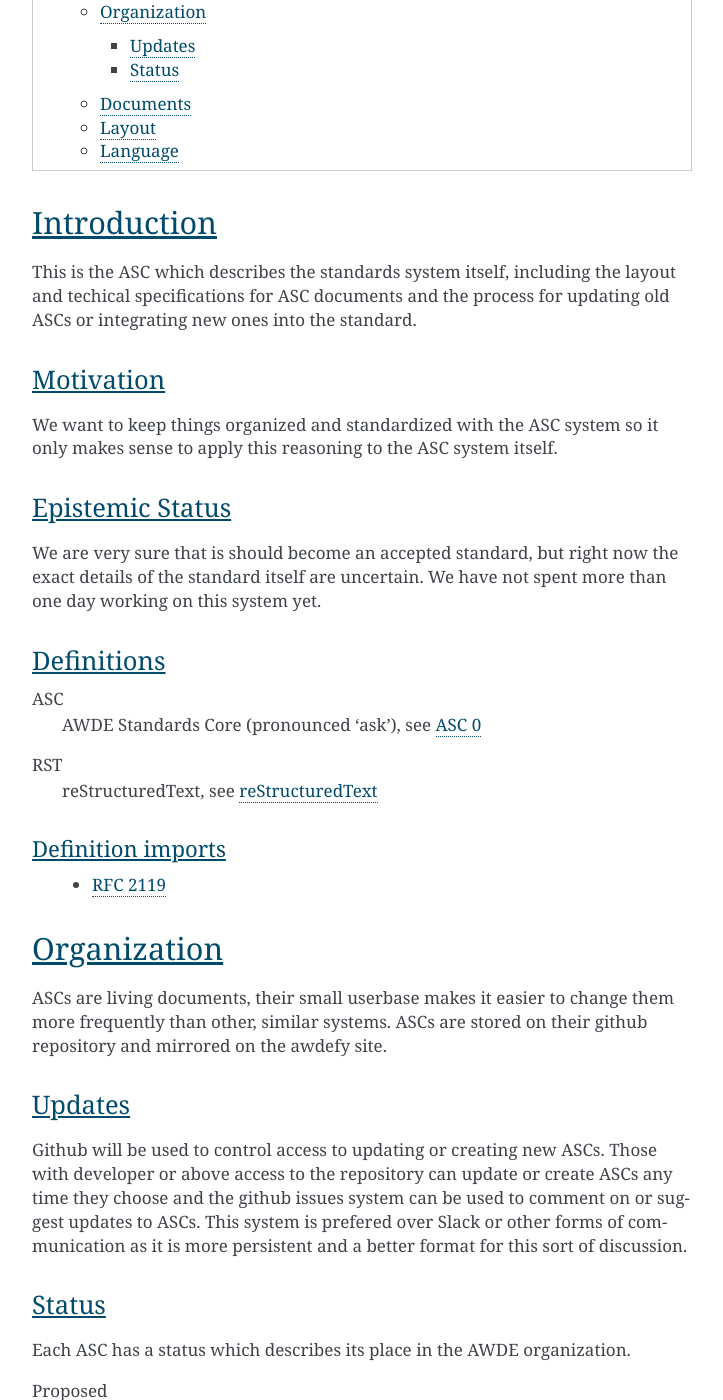
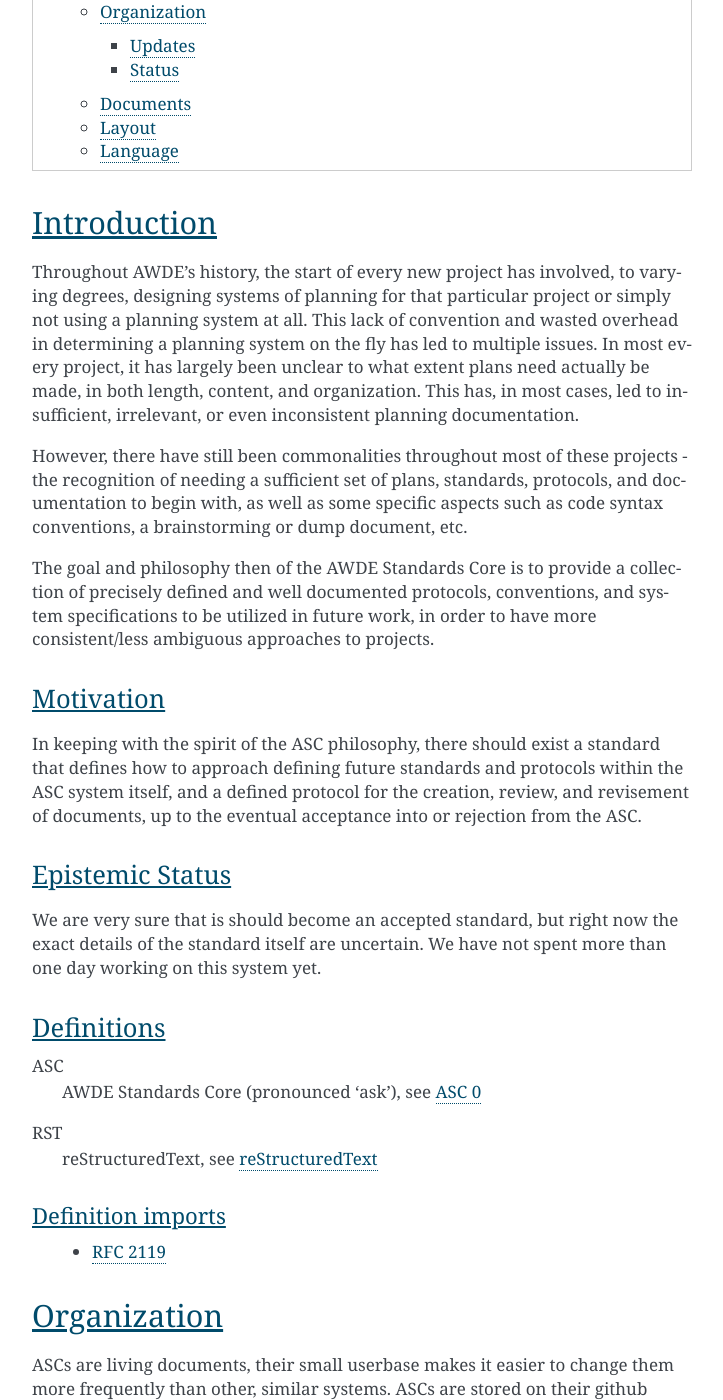
Before and after one commit to AwdeDarkar/asc, a Sphinx documentation site: the page built from source/asc_list/asc000.rst, in a window 1280 px wide and 1400 px high, scrolled down 726 px. Shown: the whole window, without its empty margins (388-1111 px from the left). Built offline with Sphinx 7.4.7, drawn with Linux system fonts in a browser that asks for light colours.

Commit message:
Expand introduction and motivation of ASC 0

```diff
--- a/source/asc_list/asc000.rst
+++ b/source/asc_list/asc000.rst
@@ -16,7 +16,6 @@ AWDE Standards Core Standard
 
 Abstract
 ----------------------------------------------------------------------------------------------------
-
 This document specifies the standards and conventions to utilize when writing and publishing an ASC.
 This specification includes layout, organization, language style, technical requirements, and the
 philosophy of this proposed system.
@@ -25,15 +24,27 @@ philosophy of this proposed system.
 
 Introduction
 ----------------------------------------------------------------------------------------------------
+Throughout AWDE's history, the start of every new project has involved, to varying degrees,
+designing systems of planning for that particular project or simply not using a planning system at
+all. This lack of convention and wasted overhead in determining a planning system on the fly has led
+to multiple issues. In most every project, it has largely been unclear to what extent plans need
+actually be made, in both length, content, and organization. This has, in most cases, led to
+insufficient, irrelevant, or even inconsistent planning documentation.
 
-This is the ASC which describes the standards system itself, including the layout and techical
-specifications for ASC documents and the process for updating old ASCs or integrating new ones into
-the standard.
+However, there have still been commonalities throughout most of these projects - the recognition of
+needing a sufficient set of plans, standards, protocols, and documentation to begin with, as well as
+some specific aspects such as code syntax conventions, a brainstorming or dump document, etc.
+
+The goal and philosophy then of the AWDE Standards Core is to provide a collection of precisely
+defined and well documented protocols, conventions, and system specifications to be utilized in
+future work, in order to have more consistent/less ambiguous approaches to projects.
 
 Motivation
 ^^^^^^^^^^^^^^^^^^^^^^^^^^^^^^^^^^^^^^^^^^^^^^^^^^^^^^^^^^^^^^^^^^^^^^^^^^^^^^^^^^^^^^^^^^^^^^^^^^^^
-We want to keep things organized and standardized with the ASC system so it only makes sense to
-apply this reasoning to the ASC system itself.
+In keeping with the spirit of the ASC philosophy, there should exist a standard that defines how to
+approach defining future standards and protocols within the ASC system itself, and a defined
+protocol for the creation, review, and revisement of documents, up to the eventual acceptance into
+or rejection from the ASC.
 
 Epistemic Status
 ^^^^^^^^^^^^^^^^^^^^^^^^^^^^^^^^^^^^^^^^^^^^^^^^^^^^^^^^^^^^^^^^^^^^^^^^^^^^^^^^^^^^^^^^^^^^^^^^^^^^
```
